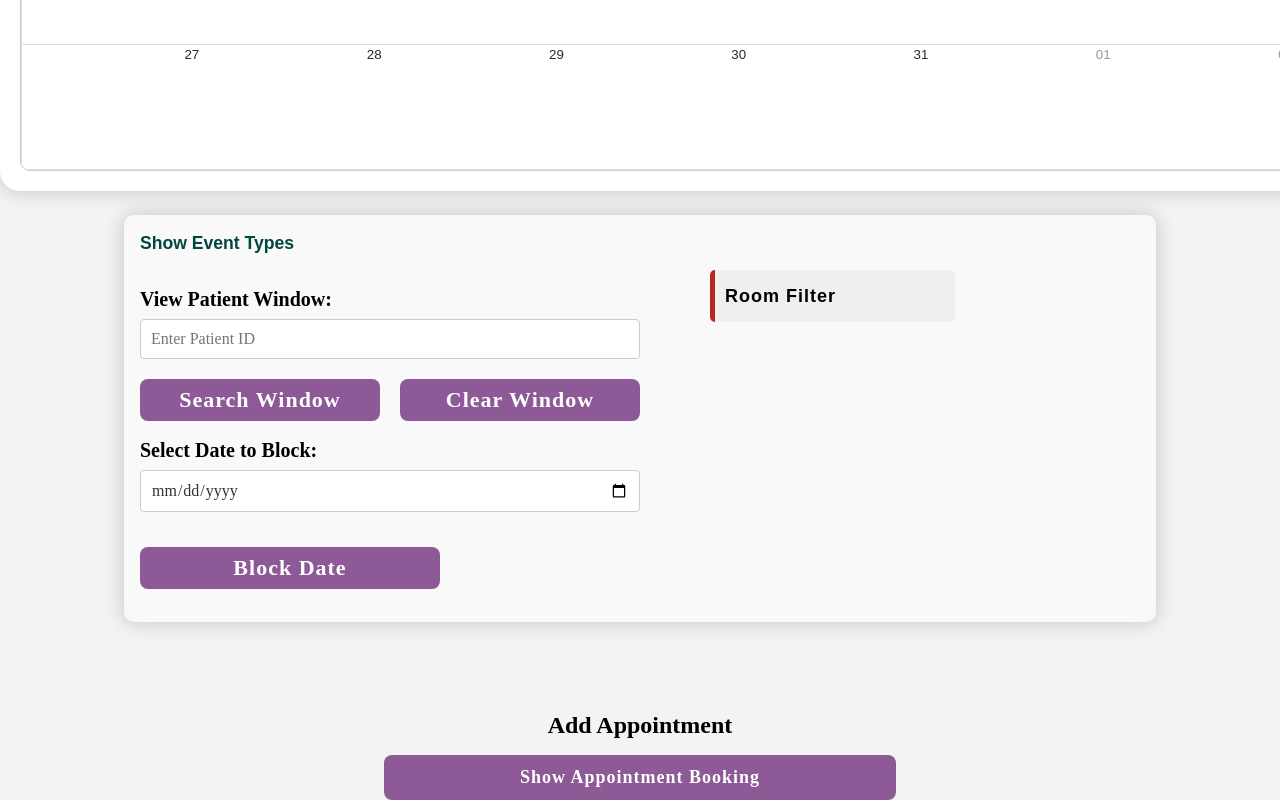
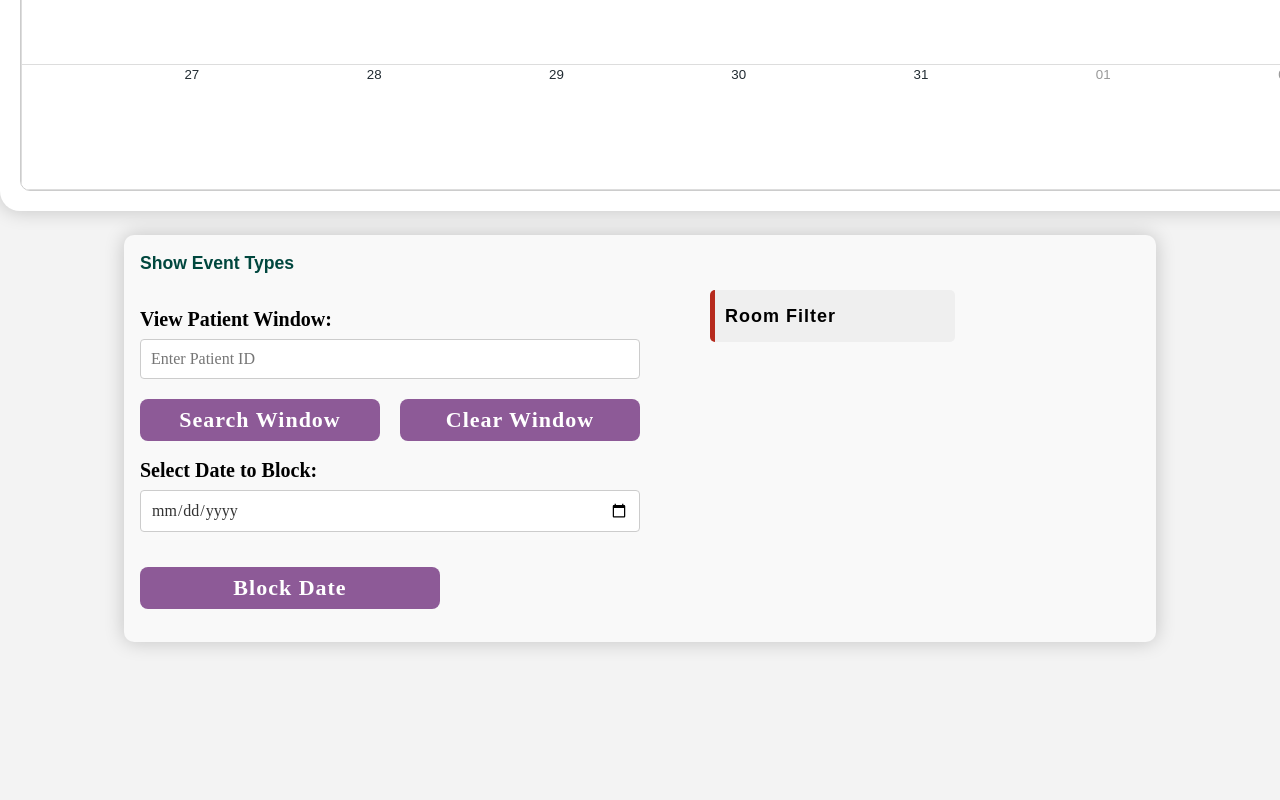
Before and after one commit to Aoibheannmangan/test-scheduler, a React (Create React App) app: page /calender in a window 1280 px wide. Shown: the part 609-1409 px from the top of the page. After the commit the page ends 1281 px from the top, so only its background shows below. Built offline with nearby package versions, Linux system fonts and the light colour scheme; a web font is replaced by a local one.

Commit message:
Made appointment booking its own page must append logic

```diff
--- a/src/App.js
+++ b/src/App.js
@@ -8,7 +8,7 @@ import Account from './account';
 import LogIn from './login';
 import SignUp from './signup';
 import ForgotPsw from './forgotpsw'
-import GoogleCalendar from './components/GoogleCalendar';
+import ToggleAppointment from './components/toggleAppointment';
 import '@fontsource/sansation';
 
 function App() {
@@ -28,7 +28,7 @@ function App() {
           <Route path="/login" element={<LogIn />} />
           <Route path="/signup" element={<SignUp />} />
           <Route path="/forgotpsw" element={<ForgotPsw />} />
-          <Route path="/Googlecalendar" element={<GoogleCalendar />} />
+          <Route path="/toggleAppointment" element={<ToggleAppointment />} />
         </Routes>
       </div>
     </>
--- a/src/appoint.js
+++ b/src/appoint.js
@@ -82,12 +82,6 @@ const Appointments = () => {
     // Track collapsed state for notes (same logic from IDs) **TODO: Make modular**
     const [expandedNotes, setExpandedNotes] = useState({});
 
-        const toggleCollapseNotes = (notes) => {
-        setExpandedNotes((prev) => ({
-        ...prev,
-        [notes]: !prev[notes],
-        }));
-    };
 
     // Extracts search and filter-related data and functions from useAppointmentFilters to manage appointment filtering.
     const {
--- a/src/calender.css
+++ b/src/calender.css
@@ -3,7 +3,8 @@
   background: #f3f3f3;
   text-align: center;
   font-family: Arial, sans-serif;
-  margin-top: 60px
+  margin-top: 80px;
+  margin-bottom: 30px;
 }
 
 .body{
--- a/src/calender.js
+++ b/src/calender.js
@@ -12,8 +12,6 @@ import CustomToolbar from './components/customToolbar';
 import Alert from './components/Alert';
 import PopUp from './components/PopUp';
 import RebookingForm from './components/RebookingForm';
-
-const localizer = momentLocalizer(moment);
 
 const MyCalendar = () => {
   const [view, setView] = useState('month');
@@ -34,17 +32,9 @@ const MyCalendar = () => {
   const [eventToRebook, setEventToRebook] = useState(null);
 
   const [blockedDates, setBlockedDates] = useState([]);
-  const [isBlocking, setIsBlocking] = useState(false);
   const [selectedDate, setSelectedDate] = useState('');
 
   const isFirstRender = useRef(true);
-
-  // Map used for styling later
-  const studyClassMap = {
-  AIMHIGH: 'AHCheck',
-  COOLPRIME: 'CPCheck',
-  EDI: 'EDICheck',
-  };
 
   // Grab from local storage and in storedList
   useEffect(() => {
@@ -532,7 +522,6 @@ const MyCalendar = () => {
                 setView('day');
               }} />
             ),
-             dateCellWrapper: dateCellWrapper,
           }}
         />
       </div>
@@ -722,13 +711,6 @@ const MyCalendar = () => {
           option1="Yes"
           option2="No"
           />
-
-      {/**APPOINTMENT BOOKING FORM*/}
-      <div className='AppointmentToggle'>
-        <h1>Add Appointment</h1>
-        <ToggleAppointment onAddAppointment={handleAddAppointment} />
-      </div>
-
     </div>
   );
 };
--- a/src/components/toggleAppointment.css
+++ b/src/components/toggleAppointment.css
@@ -1,7 +1,7 @@
 /* Appointment toggle */
 .AppointmentToggle{
+    margin-top: 60px;
 container{
-  margin: '10px';
   padding: '20px';
   background-color: #f0f0f0;
   border: '1px solid #ccc';
--- a/src/components/toggleAppointment.js
+++ b/src/components/toggleAppointment.js
@@ -3,11 +3,7 @@ import './toggleAppointment.css';
 
 // Toggle is not visible by default
 const ToggleAppointment = ({ onAddAppointment }) => {
-  const [isVisible, setIsVisible] = useState(false);
 
-  const toggleVisibility = () => {
-    setIsVisible(prev => !prev);
-  };
 
   // States vars for appointment booking
   const [appPatID, setAppPatID] = useState('')
@@ -44,20 +40,12 @@ const ToggleAppointment = ({ onAddAppointment }) => {
     setAppTimeStart('');
     setAppTimeEnd('');
     setPatientStudy('');
-    setIsVisible(false);
+
     setAppRoom('');
     setAppNote('');
   };
 
   return (
-    <div>
-      <button // Visibility button
-      className='hide-button'
-      onClick={toggleVisibility}>
-        {isVisible ? 'Hide' : 'Show'} Appointment Booking
-      </button>
-
-      {isVisible && ( // Shows the form when visible
         <div className='AppointmentToggle'>
           <fieldset>
             <div className="form-border">
@@ -139,8 +127,6 @@ const ToggleAppointment = ({ onAddAppointment }) => {
             </div>
           </fieldset>
         </div>
-      )}
-    </div>
   );
 };
 
```
